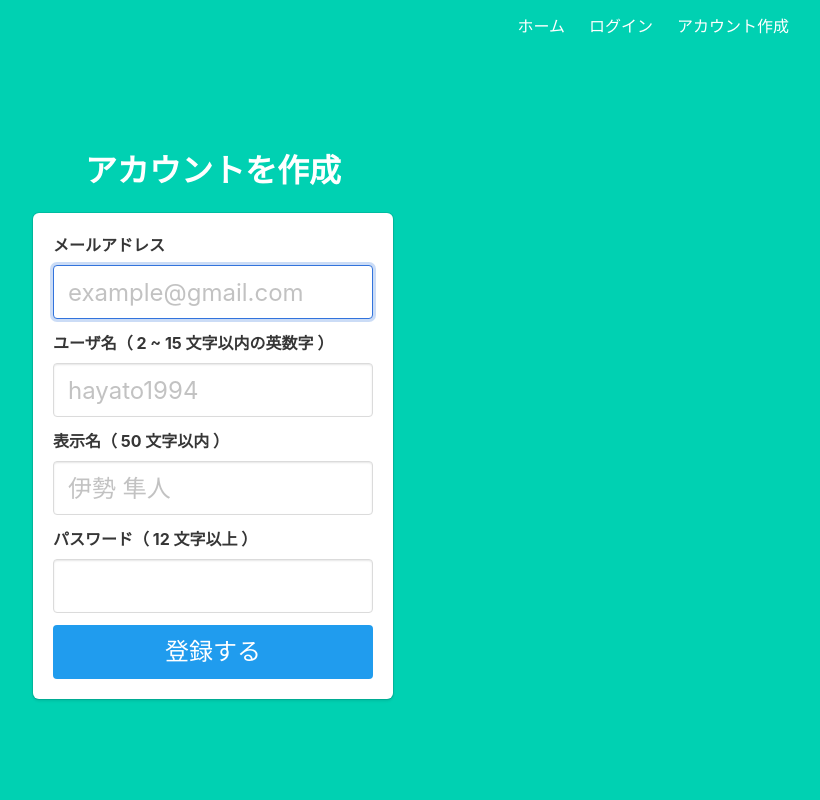
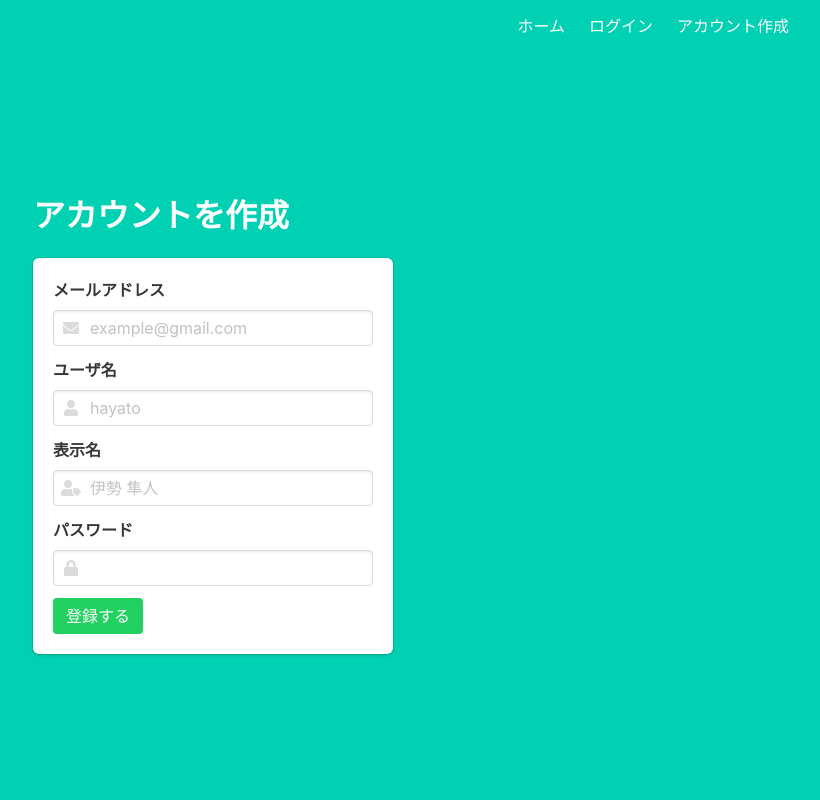
Before and after one commit to hayatoise/sample-flask-wtfform, a Flask app: page /signup in a window 1280 px wide. Shown: the whole page, without its empty margins (427-1247 px from the left). Run offline with Flask 2, Linux system fonts and the light colour scheme; parts of the project's set-up code (start-up, migrations or seed data) failed here and were passed over; some libraries are stand-ins or nearby versions.

Commit message:
feat: 通常の HTML のフォームを WTforms に変更

```diff
--- a/application/auth.py
+++ b/application/auth.py
@@ -6,6 +6,7 @@ from flask_login import login_user, login_required, logout_user
 
 from application.models import User
 from application.database import db
+from application.forms.signup import SignupForm
 
 auth = Blueprint('auth', __name__)
 
@@ -53,75 +54,33 @@ def login_post():
     return redirect(url_for('main.profile'))
 
 
-@auth.route('/signup', methods=['GET'])
+@auth.route('/signup', methods=['GET', 'POST'])
 def signup() -> Text:
-    return render_template('signup.html')
+    signup_form = SignupForm()
 
+    if request.method == 'POST':
+        if signup_form.validate_on_submit():
+            form = dict(request.form)
+            email: str = form.get('email')
+            name: str = form.get('name')
+            display_name: str = form.get('display_name')
+            password: str = form.get('password')
+            hashed_password: str = generate_password_hash(password, method='sha256')
+            new_user = User(name=name, display_name=display_name, email=email, password=hashed_password)
 
-@auth.route('/signup', methods=['POST'])
-def signup_post() -> Text:
-    name = request.form.get('name')
-    display_name = request.form.get('display_name')
-    email = request.form.get('email')
-    password = request.form.get('password')
+            try:
+                db.session.add(new_user)
+                db.session.commit()
+            except Exception as e:
+                print(e)
+                db.session.rollback()
+                raise
+            finally:
+                db.session.close()
 
-    # フォームの空欄を確認
-    if name == '' or display_name == '' or email == '' or password == '':
-        flash('ユーザ名、表示名、メールアドレスまたはパスワードが空欄です')
-        return redirect(url_for('auth.signup'))
+            return redirect(url_for('auth.login'))
 
-    # メールアドレスの重複を確認
-    user_by_email = User.query.filter_by(email=email).first()
-    if user_by_email:
-        flash('このメールアドレスは既に使われています')
-        return redirect(url_for('auth.signup'))
-
-    # ユーザ名の重複を確認
-    user_by_name = User.query.filter_by(name=name).first()
-    if user_by_name:
-        flash('このユーザ名は既に使われています')
-        return redirect(url_for('auth.signup'))
-
-    # ユーザ名は 2 ~ 15 文字以内
-    if not 2 <= len(name) <= 15:
-        flash('ユーザ名は 2 ~ 15 文字以内にして下さい')
-        return redirect(url_for('auth.signup'))
-
-    # ユーザ名は英数字のみ
-    if name.isalnum() is True:
-        name = request.form.get('name').lower()
-    else:
-        flash('ユーザ名は英数字のみにして下さい')
-
-    # 表示名は 50 文字以内
-    if not 1 <= len(display_name) <= 50:
-        flash('表示名は 50 文字以内にして下さい')
-        return redirect(url_for('auth.signup'))
-
-    # メールアドレスは 6 ~ 254 文字以内
-    if not 6 <= len(email) <= 254:
-        flash('メールアドレスは 6 ~ 254 文字以内にして下さい')
-        return redirect(url_for('auth.signup'))
-
-    # パスワードの長さは 12 文字以上
-    if not 12 <= len(password):
-        flash('パスワードは 12 文字以上にして下さい')
-        return redirect(url_for('auth.signup'))
-
-    hashed_password = generate_password_hash(password, method='sha256')
-
-    new_user = User(name=name, display_name=display_name, email=email, password=hashed_password)
-
-    try:
-        db.session.add(new_user)
-        db.session.commit()
-    except Exception:
-        db.session.rollback()
-        raise
-    finally:
-        db.session.close()
-
-    return redirect(url_for('auth.login'))
+    return render_template('signup.html', form=signup_form)
 
 
 @auth.route('/logout')
--- a/application/forms/signup.py
+++ b/application/forms/signup.py
@@ -1,39 +1,42 @@
-from wtforms import Form, StringField, PasswordField
+from flask_wtf import FlaskForm
+from wtforms import StringField, PasswordField, SubmitField
 from wtforms.validators import Length, DataRequired, Email, Regexp, ValidationError
 from wtforms.fields.html5 import EmailField
 
 from application.models import User
 
 
-class SignupForm(Form):
-    email = EmailField('メールアドレス', [
+class SignupForm(FlaskForm):
+    email = EmailField('メールアドレス', validators=[
         DataRequired(message='メールアドレスは必須です'),
         Email(message='メールアドレスが不正です'),
-        Length(min=6, max=254, message='メールアドレスの長さが不正です')
-    ])
+        Length(min=6, max=254, message='メールアドレスの長さが不正です'),
+    ], render_kw={'type': 'email', 'placeholder': 'example@gmail.com'})
 
-    name = StringField('ユーザ名', [
+    name = StringField('ユーザ名', validators=[
         DataRequired(message='ユーザ名は必須です'),
         Regexp(regex=r'^[a-zA-Z0-9_]+$', message='ユーザ名は英数字とアンダースコアが使えます'),
         Length(min=2, max=15, message='ユーザ名は 2 ~ 15 文字以内です')
-    ])
+    ], render_kw={'type': 'text', 'placeholder': 'hayato'})
 
-    display_name = StringField('表示名', [
-        DataRequired(message='ユーザ名は必須です'),
+    display_name = StringField('表示名', validators=[
+        DataRequired(message='表示名は必須です'),
         Length(max=50, message='表示名は 50 文字以内です')
-    ])
+    ], render_kw={'type': 'text', 'placeholder': '伊勢 隼人'})
 
-    password = PasswordField('パスワード', [
+    password = PasswordField('パスワード', validators=[
         DataRequired(message='パスワードは必須です'),
-        Length(max=1024, message='パスワードは 1024 文字以内です')
-    ])
+        Length(min=12, max=1024, message='パスワードは 12 ~ 1024 文字以内です'),
+    ], render_kw={'type': 'password'})
 
-    def confirm_email_address_duplicate(self):
-        user = User.query.filter_by(email=self.email.data).first()
+    submit = SubmitField('登録する', render_kw={'class': 'button is-success'})
+
+    def validate_email(self, email):
+        user = User.query.filter_by(email=email.data).first()
         if user is not None:
             raise ValidationError('このメールアドレスは既に使われています')
 
-    def confirm_name_duplicate(self):
-        user = User.query.filter_by(name=self.name.data).first()
+    def validate_name(self, name):
+        user = User.query.filter_by(name=name.data).first()
         if user is not None:
             raise ValidationError('このユーザ名は既に使われています')
--- a/application/templates/base.html
+++ b/application/templates/base.html
@@ -7,6 +7,7 @@
     <meta name="viewport" content="width=device-width, initial-scale=1">
     <title>Flask Auth Example</title>
     <link rel="stylesheet" href="https://cdnjs.cloudflare.com/ajax/libs/bulma/0.7.2/css/bulma.min.css"/>
+    <link rel="stylesheet" href="https://cdnjs.cloudflare.com/ajax/libs/font-awesome/5.11.2/css/all.min.css">
 </head>
 
 <body>
@@ -51,7 +52,7 @@
     </div>
 
     <div class="hero-body">
-        <div class="container has-text-centered">
+        <div class="container">
             {% block content %}
             {% endblock %}
         </div>
--- a/application/templates/signup.html
+++ b/application/templates/signup.html
@@ -1,47 +1,87 @@
 {% extends "base.html" %}
-
 {% block content %}
 <div class="column is-4 is-offset-4">
     <h3 class="title">アカウントを作成</h3>
     <div class="box">
-        {% with messages = get_flashed_messages() %}
-        {% if messages %}
-        <div class="notification is-danger">
-            {{ messages[0] }}。
-        </div>
-        {% endif %}
-        {% endwith %}
-        <form method="POST" action="/signup">
+        <form method="POST">
+            {{ form.csrf_token }}
             <div class="field">
-                <div class="control">
-                    <label class="label">メールアドレス</label>
-                    <input class="input is-large" type="email" name="email" placeholder="example@gmail.com"
-                           autofocus="">
+                <label class="label">{{ form.email.label }}</label>
+                <div class="control has-icons-left">
+                    {% if form.email.errors %}
+                    {{ form.email(class_="input is-danger") }}
+                    {% else %}
+                    {{ form.email(class_="input") }}
+                    {% endif %}
+                    <span class="icon is-small is-left">
+                    <i class="fas fa-envelope"></i>
+                    </span>
+                </div>
+                {% if form.email.errors %}
+                {% for error in form.email.errors %}
+                <p class="help is-danger">{{ error }}</p>
+                {% endfor %}
+                {% endif %}
+            </div>
+            <div class="field">
+                <label class="label">{{ form.name.label }}</label>
+                <div class="control has-icons-left">
+                    {% if form.name.errors %}
+                    {{ form.name(class_="input is-danger") }}
+                    {% else %}
+                    {{ form.name(class_="input") }}
+                    {% endif %}
+                    <span class="icon is-small is-left">
+                    <i class="fas fa-user"></i>
+                    </span>
+                </div>
+                {% if form.name.errors %}
+                {% for error in form.name.errors %}
+                <p class="help is-danger">{{ error }}</p>
+                {% endfor %}
+                {% endif %}
+            </div>
+            <div class="field">
+                <label class="label">{{ form.display_name.label }}</label>
+                <div class="control has-icons-left">
+                    {% if form.display_name.errors %}
+                    {{ form.display_name(class_="input is-danger") }}
+                    {% else %}
+                    {{ form.display_name(class_="input") }}
+                    {% endif %}
+                    <span class="icon is-small is-left">
+                    <i class="fas fa-user-tag"></i>
+                    </span>
+                </div>
+                {% if form.display_name.errors %}
+                {% for error in form.display_name.errors %}
+                <p class="help is-danger">{{ error }}</p>
+                {% endfor %}
+                {% endif %}
+            </div>
+            <div class="field">
+                <label class="label">{{ form.password.label }}</label>
+                <div class="control has-icons-left">
+                    {% if form.password.errors %}
+                    {{ form.password(class_="input is-danger") }}
+                    {% else %}
+                    {{ form.password(class_="input") }}
+                    {% endif %}
+                    <span class="icon is-small is-left">
+                    <i class="fas fa-lock"></i>
+                    </span>
+                </div>
+                {% if form.password.errors %}
+                {% for error in form.password.errors %}
+                <p class="help is-danger">{{ error }}</p>
+                {% endfor %}
+                {% endif %}
+            </div>
+            <div class="field">
+                <div class="control has-icons-left">
+                    {{ form.submit }}
                 </div>
             </div>
-
-            <div class="field">
-                <div class="control">
-                    <label class="label">ユーザ名（ 2 ~ 15 文字以内の英数字 ）</label>
-                    <input class="input is-large" type="text" name="name" placeholder="hayato1994" autofocus="">
-                </div>
-            </div>
-
-            <div class="field">
-                <div class="control">
-                    <label class="label">表示名（ 50 文字以内 ）</label>
-                    <input class="input is-large" type="text" name="display_name" placeholder="伊勢 隼人" autofocus="">
-                </div>
-            </div>
-
-            <div class="field">
-                <div class="control">
-                    <label class="label">パスワード（ 12 文字以上 ）</label>
-                    <input class="input is-large" type="password" name="password" placeholder="">
-                </div>
-            </div>
-
-            <button class="button is-block is-info is-large is-fullwidth">登録する</button>
         </form>
     </div>
 </div>
```
Also changed, not shown: application/forms/__init__.py (added), 2 other files.
